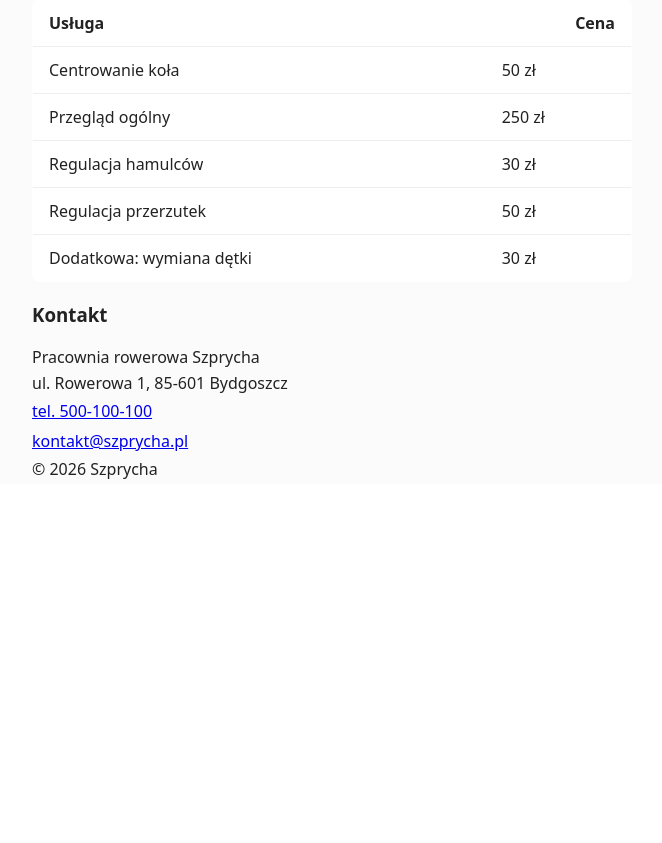
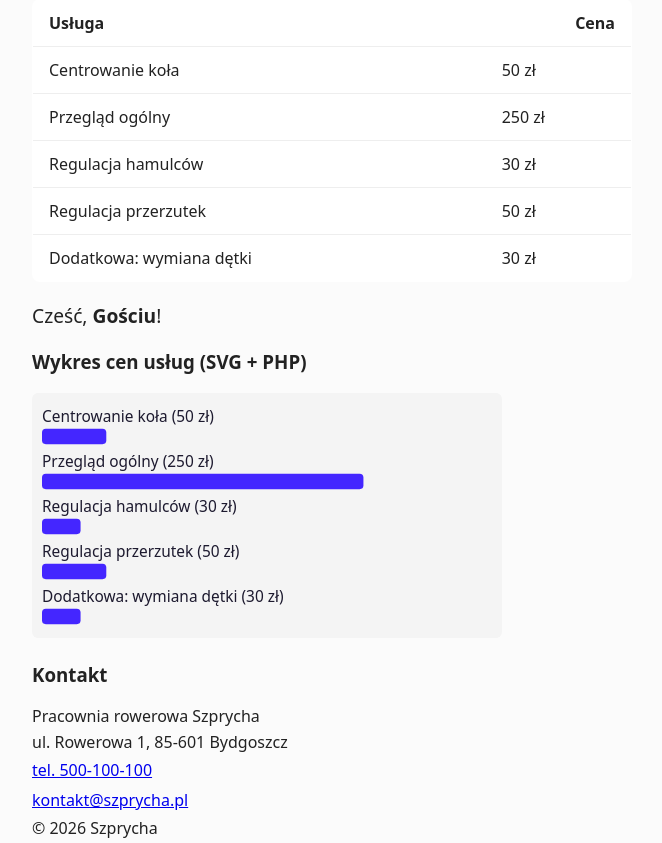
Before and after one commit to rafalkonarski/ti-lab-konarski, a PHP site: page / in a window 1280 px wide. Shown: the part 576-1419 px from the top of the page, without its empty margins (108-770 px from the left). Before the commit the page ends 1055 px from the top, so only its background shows below. Run offline with PHP 8.4, Linux system fonts and the light colour scheme.

Commit message:
lab2: finalny wygląd strony, stylistyka serwisu

```diff
--- a/index.php
+++ b/index.php
@@ -1,6 +1,8 @@
 <?php
 $firma = 'Szprycha';
 $rok = date('2026');
+
+$imie = $_GET['imie'] ?? 'Gościu';
 
 $cennik = [
   ['nazwa' => 'Centrowanie koła', 'cena' => 50],
@@ -97,6 +99,21 @@ $cennik = [
           </tbody>
         </table>
       </section>
+  <section id="bonus">
+    <p style="font-size: 1.2rem; margin: 20px 0;">
+      Cześć, <strong><?= htmlspecialchars($imie) ?></strong>!
+    </p>
+    <h3>Wykres cen usług (SVG + PHP)</h3>
+    <svg viewBox="0 0 350 <?= count($cennik) * 35 ?>" width="100%" style="max-width: 450px; background: #f4f4f4; padding: 10px; border-radius: 6px;">
+      <?php foreach ($cennik as $i => $usluga):
+        $y = $i * 35 + 20;
+        $szerokosc = $usluga['cena']; // szerokość słupka równa cenie w px
+      ?>
+        <text x="0" y="<?= $y - 5 ?>" font-size="12" fill="#1D1A2F"><?= htmlspecialchars($usluga['nazwa']) ?> (<?= $usluga['cena'] ?> zł)</text>
+        <rect x="0" y="<?= $y ?>" width="<?= $szerokosc ?>" height="12" fill="#4426FF" rx="3" />
+      <?php endforeach; ?>
+    </svg>
+  </section>
     </main>
     <footer id="kontakt">
       <h3>Kontakt</h3>
```
